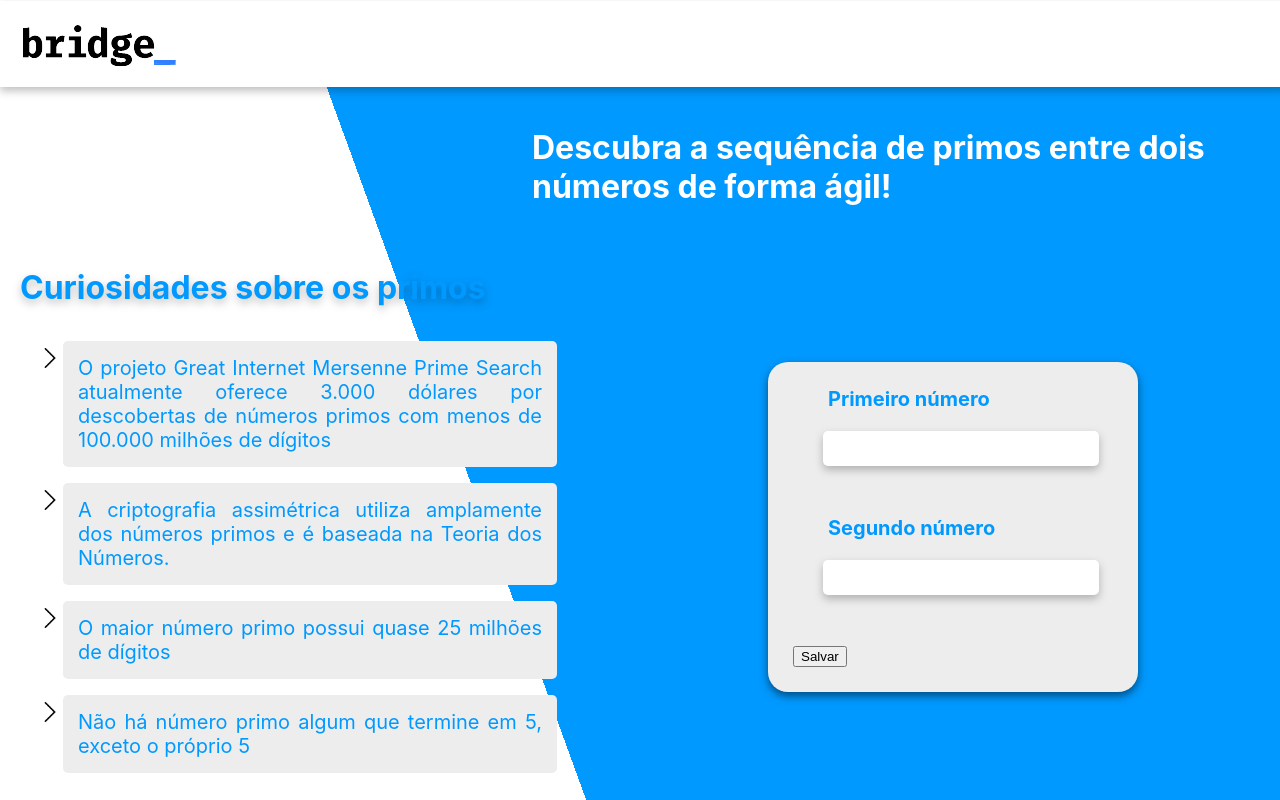
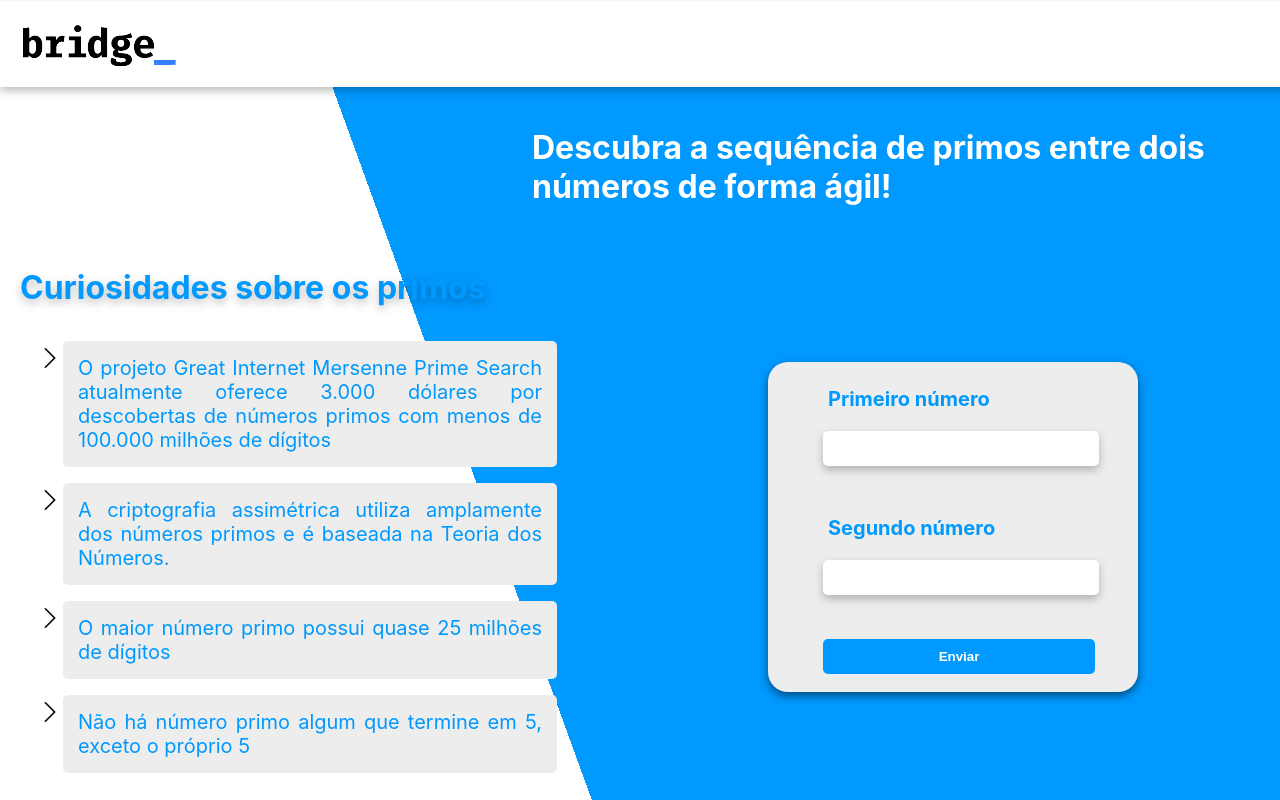
Before and after one commit to eduardagomess/web-app-react, a React (Create React App) app in the folder web-app/: page / in a window 1280 px wide. Shown: the top 800 px of the page. Built offline with nearby package versions, Linux system fonts and the light colour scheme.

Commit message:
Update App.css and App.js, changed button

```diff
--- a/web-app/src/App.css
+++ b/web-app/src/App.css
@@ -163,6 +163,7 @@
     margin-top: -100px;
     background-color: #0099ff;
     border-style: none;
+    cursor: pointer;
   }
 
   #button-title{
@@ -201,16 +202,7 @@
 
    #result{
     display: none ;
+    margin-left: 50px;
   }
 
 }
-
-@media (min-width: 1024px){
-  #bg {
-    height: 992px;
-    background: linear-gradient(70deg, white 40%, #0099ff 40%);
-    background: linear-gradient(70deg, white 40%, #0099ff 40%);
-    background: linear-gradient(70deg, white 40%, #0099ff 40%);
-    background: linear-gradient(70deg, white 40%, #0099ff 40%);
-  }
-}
--- a/web-app/src/pages/home.js
+++ b/web-app/src/pages/home.js
@@ -29,8 +29,8 @@ function Home(){
         <Navbar/>
         <div id="result">
             <ul>
-                <li className='list'>
-                    <table id='table'>
+                <li className="list">
+                    <table id="table">
                         <tr><td>
                             <spam className="result-list">Resultado {result}</spam>
                         </td></tr>
@@ -39,21 +39,22 @@ function Home(){
             </ul>
         </div>
         <div>
-            <h1 id='title'>Descubra a sequência de primos entre dois números de forma ágil!</h1>
+            <h1 id="title">Descubra a sequência de primos entre dois números de forma ágil!</h1>
         </div>
-        <div className='mobile-hide'>
+        <div className="mobile-hide">
             <Curiosity/>
         </div>
-        <form id='form' onSubmit={handleFormSubmit}>
-            <div id='first-number'>
-                <label id="label"> Primeiro número <input className='input'  name='num1' id='num1' onChange={handleInputChange}  required /> </label>
+        <form id="form" onSubmit={handleFormSubmit}>
+            <div id="first-number">
+                <label id="label"> Primeiro número <input className="input" type="number"  name="num1" id="num1" onChange={handleInputChange}   required /> </label>
             </div>
-            <div id='second-number'>
-                <label id="label" > Segundo número <input  className='input' name='num2' id='num2' onChange={handleInputChange}  required /> </label>
+            <div id="second-number">
+                <label id="label" > Segundo número <input  className="input" type="number" name="num2" id="num2" onChange={handleInputChange}   required /> </label>
             </div>
             <div>
-            { /*<button id='button' type='submit' value='Salvar'><spam id='button-title'>Enviar</spam></button>*/}
-              <input id='st' type="submit" value="Salvar"></input>
+                <button id="button" type="submit" value="Salvar">
+                    <span id="button-title">Enviar</span>
+                </button>
             </div>
         </form>
     </div>
```
